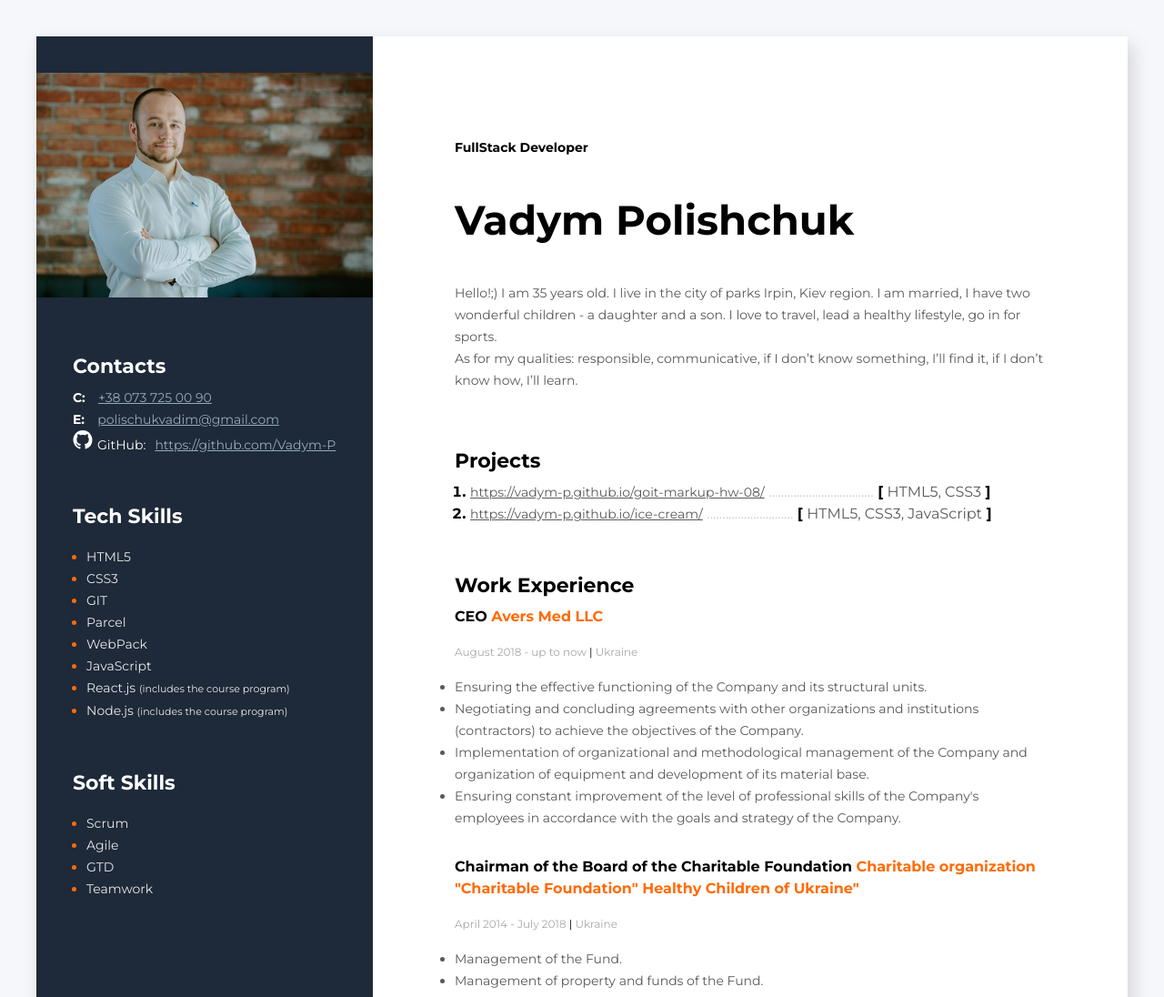
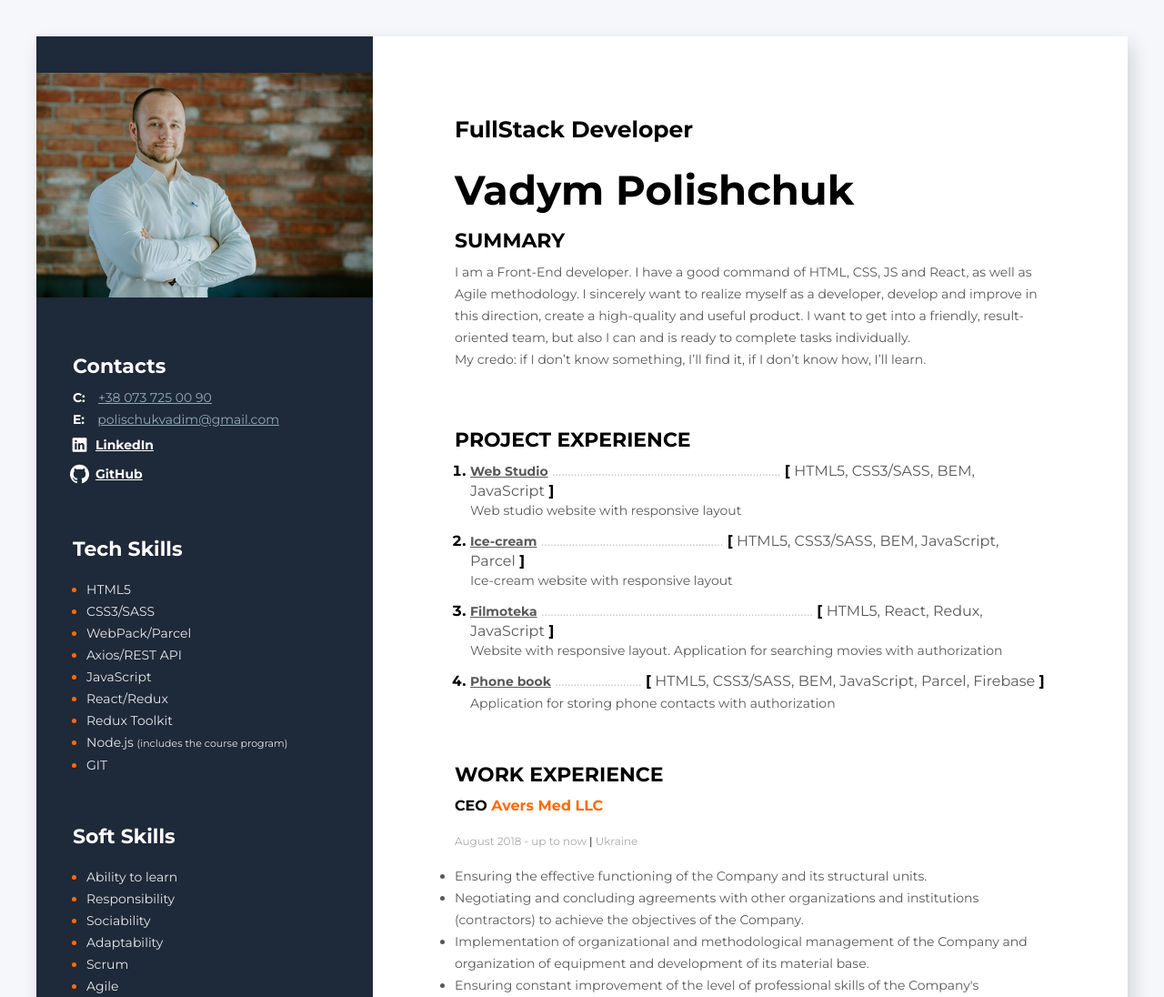
Before and after one commit to Vadym-P/my-resume, a plain HTML site: page index.html in a window 1280 px wide. Shown: the top 1096 px of the page at 91% size. Drawn offline with Linux system fonts and the light colour scheme.

Commit message:
update tech & soft  skills, summary and projects

```diff
--- a/css/style.css
+++ b/css/style.css
@@ -18,7 +18,7 @@ body {
   display: flex;
   max-width: 1200px;
   margin: 0 auto;
-    box-shadow: 5px 9px 20px 0px rgba(0,0,0,0.15);
+  box-shadow: 5px 9px 20px 0px rgba(0, 0, 0, 0.15);
 }
 
 .sidebar {
@@ -33,8 +33,8 @@ body {
 }
 
 .about-me-container {
-    padding-top: 110px;
-    padding-bottom: 110px;
+  padding-top: 90px;
+  padding-bottom: 90px;
   padding-left: 90px;
   padding-right: 90px;
 }
@@ -68,9 +68,26 @@ body {
   margin-right: 10px;
 }
 
+.wrapper-social {
+  display: flex;
+  align-items: center;
+  flex-wrap: nowrap;
+}
+
+.linkedin-icon {
+  width: 21px;
+  height: 32px;
+  fill: #ffffff;
+  margin-right: 7px;
+  margin-left: -3px;
+}
+
 .github-icon {
+  width: 21px;
+  height: 32px;
   fill: #ffffff;
-    margin-left: -5px;
+  margin-right: 7px;
+  margin-left: -3px;
 }
 
 .github-text {
@@ -147,11 +164,11 @@ body {
 }
 
 .profession {
-    font-size: 14px;
+  font-size: 25px;
   line-height: 24px;
   font-weight: 700;
   color: #000000;
-    margin-bottom: 23px;
+  margin-bottom: 10px;
 }
 
 .name {
@@ -166,7 +183,7 @@ body {
   line-height: 24px;
   font-weight: 400;
   color: #595959;
-    margin-top: 24px;
+  margin-top: 10px;
 }
 
 .description-continuation {
@@ -187,9 +204,17 @@ body {
   font-weight: 700;
   color: #000000;
   margin-bottom: 10px;
+  text-transform: uppercase;
 }
 
 .projects-link {
+  font-size: 14px;
+  line-height: 24px;
+  font-weight: 700;
+  color: #595959;
+}
+
+.projects-desc {
   font-size: 14px;
   line-height: 24px;
   font-weight: 400;
@@ -209,6 +234,10 @@ body {
 .projects-item {
   font-weight: 700;
   margin-left: 17px;
+}
+
+.projects-item:not(:last-child) {
+  margin-bottom: 10px;
 }
 
 .projects-container {
@@ -264,3 +293,7 @@ body {
 .specialty {
   margin-bottom: 15px;
 }
+
+.wrapper-container {
+  margin-bottom: 25px;
+}
--- a/index.html
+++ b/index.html
@@ -1,32 +1,54 @@
 <!DOCTYPE html>
 <html lang="en">
   <head>
-    <meta charset="UTF-8">
-    <meta name="viewport" content="width=device-width, initial-scale=1.0">
+    <meta charset="UTF-8" />
+    <meta name="viewport" content="width=device-width, initial-scale=1.0" />
     <title>My resume</title>
-    <link rel="stylesheet" href="./css/style.css">
-    <link href="https://fonts.googleapis.com/css2?family=Montserrat:wght@400;700&display=swap" rel="stylesheet">
+    <link rel="stylesheet" href="./css/style.css" />
+    <link
+      href="https://fonts.googleapis.com/css2?family=Montserrat:wght@400;700&display=swap"
+      rel="stylesheet"
+    />
   </head>
   <body>
     <!-- main container -->
     <div class="wrapper">
       <aside class="sidebar">
-            <img class="my-photo" src="./img/5I3A9968.jpg" alt="My photo">
+        <img class="my-photo" src="./img/5I3A9968.jpg" alt="My photo" />
 
         <div class="main-container">
           <!-- contacts container -->
           <div class="contacts-container">
             <h3 class="contacts-title">Contacts</h3>
             <div>
-                        <span class="contacts-title-type">C:</span> <a class="contacts-link" href="tel:380737250090">+38 073 725 00 90</a>
+              <span class="contacts-title-type">C:</span>
+              <a class="contacts-link" href="tel:380737250090"
+                >+38 073 725 00 90</a
+              >
             </div>
             <div>
-                        <span class="contacts-title-type">E:</span> <a class="contacts-link" href="mailto:polischukvadim@gmail.com">polischukvadim@gmail.com</a>
+              <span class="contacts-title-type">E:</span>
+              <a class="contacts-link" href="mailto:polischukvadim@gmail.com"
+                >polischukvadim@gmail.com</a
+              >
             </div>
-                    <div>
-                        <svg class="github-icon" height="21" viewBox="0 0 16 16" version="1.1" width="32" aria-hidden="true">
-                            <path fill-rule="evenodd" d="M8 0C3.58 0 0 3.58 0 8c0 3.54 2.29 6.53 5.47 7.59.4.07.55-.17.55-.38 0-.19-.01-.82-.01-1.49-2.01.37-2.53-.49-2.69-.94-.09-.23-.48-.94-.82-1.13-.28-.15-.68-.52-.01-.53.63-.01 1.08.58 1.23.82.72 1.21 1.87.87 2.33.66.07-.52.28-.87.51-1.07-1.78-.2-3.64-.89-3.64-3.95 0-.87.31-1.59.82-2.15-.08-.2-.36-1.02.08-2.12 0 0 .67-.21 2.2.82.64-.18 1.32-.27 2-.27.68 0 1.36.09 2 .27 1.53-1.04 2.2-.82 2.2-.82.44 1.1.16 1.92.08 2.12.51.56.82 1.27.82 2.15 0 3.07-1.87 3.75-3.65 3.95.29.25.54.73.54 1.48 0 1.07-.01 1.93-.01 2.2 0 .21.15.46.55.38A8.013 8.013 0 0016 8c0-4.42-3.58-8-8-8z"></path>
-                        </svg><span class="github-text">GitHub:</span><a class="github-link" href="https://github.com/Vadym-P">https://github.com/Vadym-P</a>
+            <div class="wrapper-social">
+              <svg class="linkedin-icon">
+                <use href="./img/sprite.svg#icon-367773"></use>
+              </svg>
+              <a
+                class="contacts-title-type"
+                href="https://www.linkedin.com/in/vadym-polishchuk-bb5040212/"
+                >LinkedIn</a
+              >
+            </div>
+            <div class="wrapper-social">
+              <svg class="github-icon">
+                <use href="./img/sprite.svg#icon-github"></use>
+              </svg>
+              <a class="contacts-title-type" href="https://github.com/Vadym-P"
+                >GitHub</a
+              >
             </div>
           </div>
 
@@ -38,25 +60,33 @@
                 <span class="tech-skill-text">HTML5</span>
               </li>
               <li class="tech-skill-item">
-                            <span class="tech-skill-text">CSS3</span>
+                <span class="tech-skill-text">CSS3/SASS</span>
+              </li>
+
+              <li class="tech-skill-item">
+                <span class="tech-skill-text">WebPack/Parcel</span>
               </li>
               <li class="tech-skill-item">
-                            <span class="tech-skill-text">GIT</span>
-                        </li>
-                        <li class="tech-skill-item">
-                            <span class="tech-skill-text">Parcel</span>
-                        </li>
-                        <li class="tech-skill-item">
-                            <span class="tech-skill-text">WebPack</span>
+                <span class="tech-skill-text">Axios/REST API</span>
               </li>
               <li class="tech-skill-item">
                 <span class="tech-skill-text">JavaScript</span>
               </li>
               <li class="tech-skill-item">
-                            <span class="tech-skill-text">React.js&#32;<span class="text-clarification">&#40;includes the course program&#41;</span></span>
+                <span class="tech-skill-text">React/Redux</span>
               </li>
               <li class="tech-skill-item">
-                            <span class="tech-skill-text">Node.js&#32;<span class="text-clarification">&#40;includes the course program&#41;</span></span>
+                <span class="tech-skill-text">Redux Toolkit</span>
+              </li>
+              <li class="tech-skill-item">
+                <span class="tech-skill-text"
+                  >Node.js&#32;<span class="text-clarification"
+                    >&#40;includes the course program&#41;</span
+                  ></span
+                >
+              </li>
+              <li class="tech-skill-item">
+                <span class="tech-skill-text">GIT</span>
               </li>
             </ul>
           </div>
@@ -65,6 +95,18 @@
           <div class="soft-skills-container">
             <h3 class="soft-skill-title">Soft Skills</h3>
             <ul>
+              <li class="soft-skill-item">
+                <span class="soft-skill-text">Ability to learn</span>
+              </li>
+              <li class="soft-skill-item">
+                <span class="soft-skill-text">Responsibility</span>
+              </li>
+              <li class="soft-skill-item">
+                <span class="soft-skill-text">Sociability</span>
+              </li>
+              <li class="soft-skill-item">
+                <span class="soft-skill-text">Adaptability</span>
+              </li>
               <li class="soft-skill-item">
                 <span class="soft-skill-text">Scrum</span>
               </li>
@@ -89,24 +131,99 @@
           <h2 class="profession">FullStack Developer</h2>
           <h1 class="name">Vadym Polishchuk</h1>
 
+          <h3 class="about-me-title">Summary</h3>
           <p class="description">
-                    Hello!;&#41; I am 35 years old. I live in the city of parks Irpin, Kiev region. I am married, I have two wonderful children - a daughter and a son. I love to travel, lead a healthy lifestyle, go in for sports.</p>
-                    <p class="description-continuation">As for my qualities: responsible, communicative, if I don’t know something, I’ll find it, if I don’t know how, I’ll learn.</p>
+            I am a Front-End developer. I have a good command of HTML, CSS, JS
+            and React, as well as Agile methodology. I sincerely want to realize
+            myself as a developer, develop and improve in this direction, create
+            a high-quality and useful product. I want to get into a friendly,
+            result-oriented team, but also I can and is ready to complete tasks
+            individually.
+          </p>
+          <p class="description-continuation">
+            My credo: if I don’t know something, I’ll find it, if I don’t know
+            how, I’ll learn.
+          </p>
         </div>
 
         <!-- projects container -->
         <div class="projects-container">
-                <h3 class="about-me-title">Projects</h3>
+          <h3 class="about-me-title">Project Experience</h3>
           <ol>
             <li class="projects-item">
-                        <a class="projects-link" href="https://vadym-p.github.io/goit-markup-hw-08/">https://vadym-p.github.io/goit-markup-hw-08/</a>
-                        <span class="dots">..................................</span>
-                        <span><b>[</b> <span class="tech-name">HTML5, CSS3</span> <b>]</b></span>
+              <a
+                class="projects-link"
+                href="https://vadym-p.github.io/goit-markup-hw-08/"
+                >Web Studio</a
+              >
+              <span class="dots"
+                >..........................................................................</span
+              >
+              <span
+                ><b>[</b>
+                <span class="tech-name">HTML5, CSS3/SASS, BEM, JavaScript</span>
+                <b>]</b></span
+              >
+              <p class="projects-desc">
+                Web studio website with responsive layout
+              </p>
             </li>
             <li class="projects-item">
-                        <a class="projects-link" href="https://vadym-p.github.io/ice-cream/">https://vadym-p.github.io/ice-cream/</a>
+              <a
+                class="projects-link"
+                href="https://vadym-p.github.io/ice-cream/"
+                >Ice-cream</a
+              >
+              <span class="dots"
+                >...........................................................</span
+              >
+              <span
+                ><b>[</b>
+                <span class="tech-name"
+                  >HTML5, CSS3/SASS, BEM, JavaScript, Parcel</span
+                >
+                <b>]</b></span
+              >
+              <p class="projects-desc">
+                Ice-cream website with responsive layout
+              </p>
+            </li>
+            <li class="projects-item">
+              <a
+                class="projects-link"
+                href="https://vadym-p.github.io/filmoteka/"
+                >Filmoteka</a
+              >
+              <span class="dots"
+                >........................................................................................</span
+              >
+              <span
+                ><b>[</b>
+                <span class="tech-name">HTML5, React, Redux, JavaScript</span>
+                <b>]</b></span
+              >
+              <p class="projects-desc">
+                Website with responsive layout. Application for searching movies
+                with authorization
+              </p>
+            </li>
+            <li class="projects-item">
+              <a
+                class="projects-link"
+                href="https://vadym-p.github.io/filmoteka/"
+                >Phone book</a
+              >
               <span class="dots">............................</span>
-                        <span><b>[</b> <span class="tech-name">HTML5, CSS3, JavaScript</span> <b>]</b></span>
+              <span
+                ><b>[</b>
+                <span class="tech-name"
+                  >HTML5, CSS3/SASS, BEM, JavaScript, Parcel, Firebase</span
+                >
+                <b>]</b></span
+              >
+              <p class="projects-desc">
+                Application for storing phone contacts with authorization
+              </p>
             </li>
           </ol>
         </div>
@@ -117,77 +234,121 @@
 
           <!-- company 1 -->
           <div>
-                    <h4 class="profession-title">CEO <span class="profession-company">Avers Med LLC</span></h4>
+            <h4 class="profession-title">
+              CEO <span class="profession-company">Avers Med LLC</span>
+            </h4>
             <span class="profession-time">
-                        August 2018 - up to now <span class="profession-divider">|</span> Ukraine
+              August 2018 - up to now
+              <span class="profession-divider">|</span> Ukraine
             </span>
 
             <ul class="profession-duties">
-                        <li class="profession-duties-items">Ensuring the effective functioning of the Company and its structural units.</li>
-                        <li class="profession-duties-items">Negotiating and concluding agreements with other organizations and institutions &#40;contractors&#41; to achieve the objectives of the Company.</li>
-                        <li class="profession-duties-items">Implementation of organizational and methodological management of the Company and organization of equipment and development of its material base.</li>
-                        <li class="profession-duties-items">Ensuring constant improvement of the level of professional skills of the Company's employees in accordance with the goals and strategy of the Company.</li>
+              <li class="profession-duties-items">
+                Ensuring the effective functioning of the Company and its
+                structural units.
+              </li>
+              <li class="profession-duties-items">
+                Negotiating and concluding agreements with other organizations
+                and institutions &#40;contractors&#41; to achieve the objectives
+                of the Company.
+              </li>
+              <li class="profession-duties-items">
+                Implementation of organizational and methodological management
+                of the Company and organization of equipment and development of
+                its material base.
+              </li>
+              <li class="profession-duties-items">
+                Ensuring constant improvement of the level of professional
+                skills of the Company's employees in accordance with the goals
+                and strategy of the Company.
+              </li>
             </ul>
-
           </div>
 
           <!-- company 2 -->
           <div>
-                    <h4 class="profession-title">Chairman of the Board of the Charitable Foundation <span class="profession-company">Charitable organization "Charitable Foundation" Healthy Children of Ukraine"</span></h4>
+            <h4 class="profession-title">
+              Chairman of the Board of the Charitable Foundation
+              <span class="profession-company"
+                >Charitable organization "Charitable Foundation" Healthy
+                Children of Ukraine"</span
+              >
+            </h4>
             <span class="profession-time">
-                        April 2014 - July 2018 <span class="profession-divider">|</span> Ukraine
+              April 2014 - July 2018
+              <span class="profession-divider">|</span> Ukraine
             </span>
 
             <ul class="profession-duties">
               <li class="profession-duties-items">Management of the Fund.</li>
-                        <li class="profession-duties-items">Management of property and funds of the Fund.</li>
-                        <li class="profession-duties-items">Development of activity plans and estimates of the Fund.</li>
-                        <li class="profession-duties-items">Concluding agreements, etc.</li>
+              <li class="profession-duties-items">
+                Management of property and funds of the Fund.
+              </li>
+              <li class="profession-duties-items">
+                Development of activity plans and estimates of the Fund.
+              </li>
+              <li class="profession-duties-items">
+                Concluding agreements, etc.
+              </li>
             </ul>
-
           </div>
 
           <!-- company 3 -->
           <div>
-                    <h4 class="profession-title">Manager <span class="profession-company">Svoboda-auto LLC</span></h4>
+            <h4 class="profession-title">
+              Manager <span class="profession-company">Svoboda-auto LLC</span>
+            </h4>
             <span class="profession-time">
-                        September 2007 - February 2009 <span class="profession-divider">|</span> Ukraine
+              September 2007 - February 2009
+              <span class="profession-divider">|</span> Ukraine
             </span>
 
             <ul class="profession-duties">
-                        <li class="profession-duties-items">Search for new clients &#40;personal meetings, visiting industry exhibitions, telephone conversations&#41;.</li>
-                        <li class="profession-duties-items">Consulting clients when buying a car.</li>
-                        <li class="profession-duties-items">Drafting contracts for the purchase of a car.</li>
-                        <li class="profession-duties-items">Delivery of cars to customers.</li>
+              <li class="profession-duties-items">
+                Search for new clients &#40;personal meetings, visiting industry
+                exhibitions, telephone conversations&#41;.
+              </li>
+              <li class="profession-duties-items">
+                Consulting clients when buying a car.
+              </li>
+              <li class="profession-duties-items">
+                Drafting contracts for the purchase of a car.
+              </li>
+              <li class="profession-duties-items">
+                Delivery of cars to customers.
+              </li>
             </ul>
-
           </div>
-
         </div>
 
         <!-- Education -->
         <div class="education-container">
           <h3 class="about-me-title">Education</h3>
 
+          <div class="wrapper-container">
+            <b
+              ><p class="university">
+                Zhytomyr State Technological University
+              </p></b
+            >
+            <b><p class="specialty">Business Economics</p></b>
+            <span class="profession-time">
+              September 2002 - June 2007
+              <span class="profession-divider">|</span> Ukraine
+            </span>
+          </div>
+
+          <h3 class="about-me-title">Additional Education</h3>
           <div>
             <b><p class="university">Education company GoIT</p></b>
             <b><p class="specialty">FullStack Developer</p></b>
             <span class="profession-time">
-                        February 2021 - December 2021 <span class="profession-divider">|</span> Ukraine
-                    </span>
-                </div>
-                <div>
-                    <b><p class="university">Zhytomyr State Technological University</p></b>
-                    <b><p class="specialty">Business Economics</p></b>
-                    <span class="profession-time">
-                        September 2002 - June 2007 <span class="profession-divider">|</span> Ukraine
+              February 2021 - December 2021
+              <span class="profession-divider">|</span> Ukraine
             </span>
           </div>
         </div>
-
-
       </div>
     </div>
-
   </body>
 </html>
```
Also changed, not shown: img/sprite.svg (added). Lines whose indentation alone changed are shown as unchanged.
